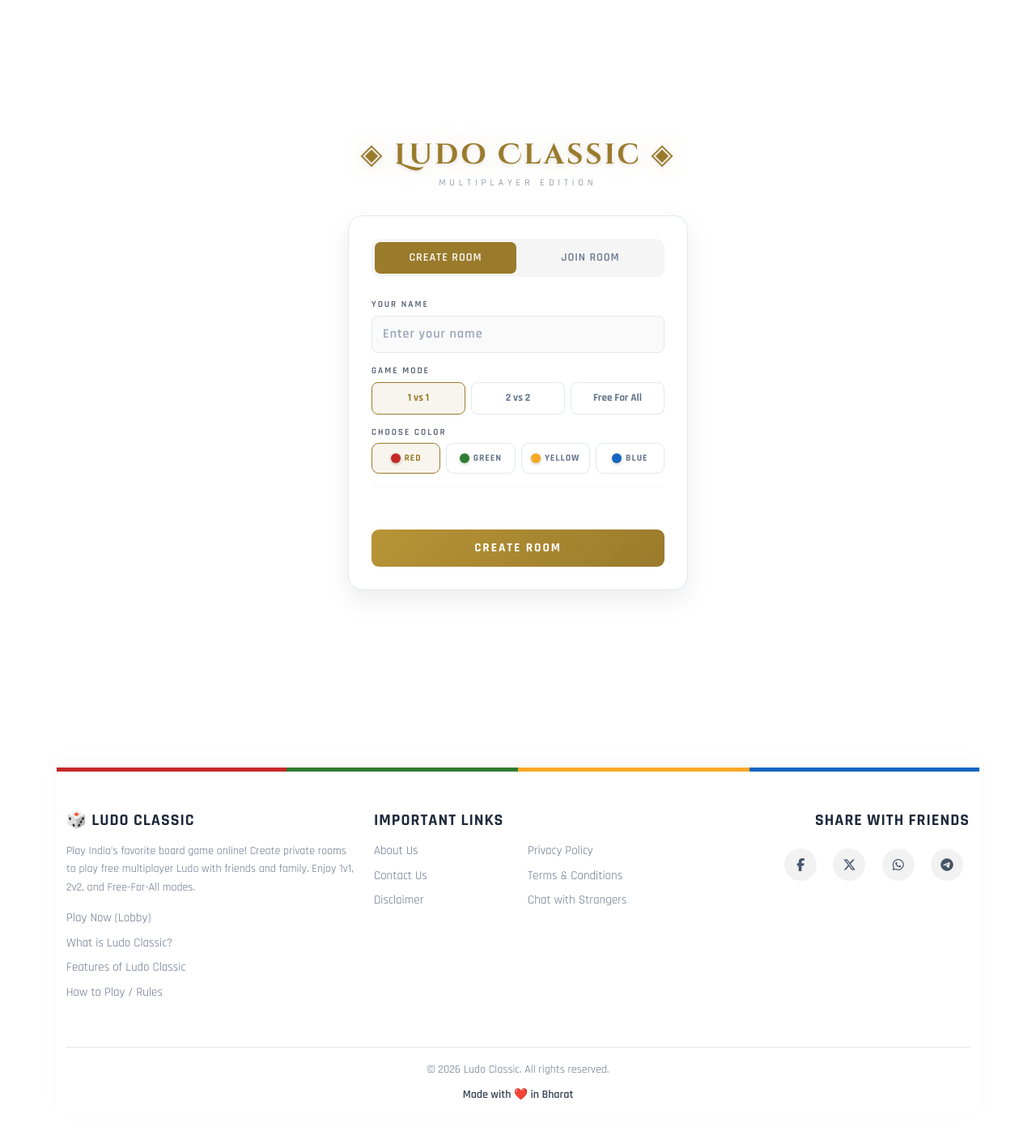
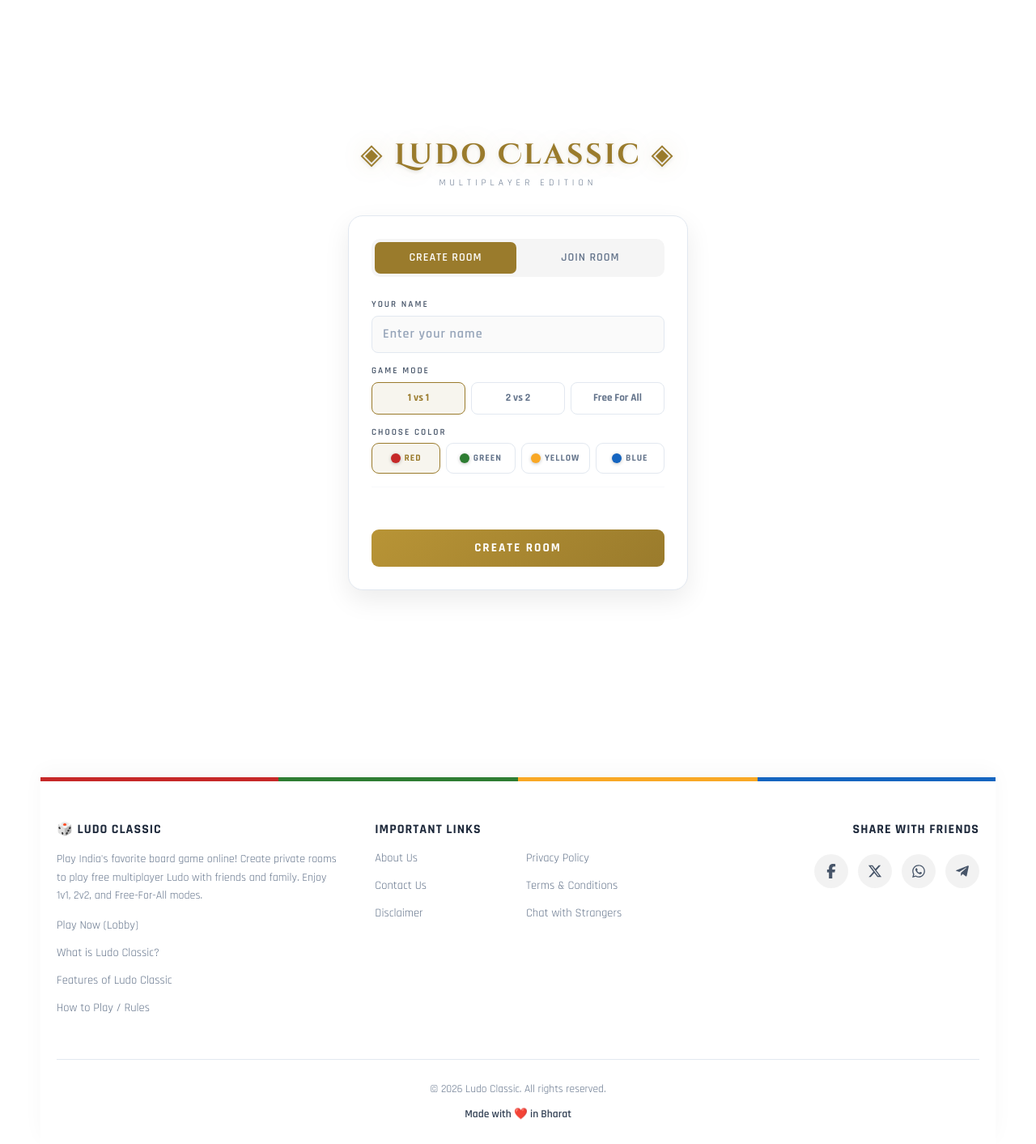
Before and after one commit to ludo-classic/ludo-classic.github.io, a Jekyll site: the page built from index.html, in a window 1280 px wide. Shown: the whole page at 81% size. Built offline with Jekyll 4.4.1, drawn with Linux system fonts in a browser that asks for light colours; comment, search, counter and statistics services are not loaded; before the commit the page ends 1379 px from its top, so only the background shows below that.

Commit message:
Update footer.html

```diff
--- a/_includes/footer.html
+++ b/_includes/footer.html
@@ -2,77 +2,167 @@
   .ludo-footer {
     background-color: #ffffff;
     color: #1e293b;
+    margin-top: 60px;
+    padding: 50px 20px 25px;
     border-top: 5px solid transparent;
     border-image: linear-gradient(to right, #c62828 25%, #2e7d32 25%, #2e7d32 50%, #f9a825 50%, #f9a825 75%, #1565c0 75%) 1;
     box-shadow: 0 -8px 24px rgba(0,0,0,.03);
+    font-family: inherit;
   }
+
+  .ludo-footer * {
+    box-sizing: border-box;
+  }
+
+  .ludo-footer-wrapper {
+    max-width: 1140px;
+    margin: 0 auto;
+  }
+
+  .ludo-footer-grid {
+    display: grid;
+    grid-template-columns: repeat(3, 1fr);
+    gap: 40px;
+    margin-bottom: 40px;
+  }
+
+  .ludo-col {
+    display: flex;
+    flex-direction: column;
+  }
+
+  .footer-heading {
+    color: #1e293b;
+    font-size: 16px;
+    font-weight: 800;
+    margin: 0 0 16px 0;
+    text-transform: uppercase;
+    letter-spacing: 1px;
+  }
+
+  .footer-text-light {
+    color: #64748b;
+    line-height: 1.6;
+    font-size: 14px;
+    margin: 0 0 16px 0;
+  }
+
   .ludo-footer-link {
     display: block;
     color: #64748b;
     text-decoration: none;
-    margin-bottom: 8px;
-    font-size: 15px;
+    margin-bottom: 12px;
+    font-size: 14.5px;
     transition: all 0.3s ease;
+    width: fit-content;
   }
+
   .ludo-footer-link:hover {
     color: #9a7b2c;
-    text-decoration: none;
     transform: translateX(5px);
   }
+
+  .ludo-links-grid {
+    display: grid;
+    grid-template-columns: 1fr 1fr;
+    gap: 10px 20px;
+  }
+
+  .ludo-share-col {
+    align-items: flex-end;
+  }
+
+  .ludo-social-icons {
+    display: flex;
+    gap: 12px;
+    margin-top: 5px;
+  }
+
   .ludo-social-icons a {
-    display: inline-flex;
+    display: flex;
     align-items: center;
     justify-content: center;
-    width: 40px;
-    height: 40px;
+    width: 42px;
+    height: 42px;
     background-color: rgba(0, 0, 0, 0.05);
     color: #475569;
     text-decoration: none;
-    margin: 0 8px;
     border-radius: 50%;
     transition: all 0.3s ease;
   }
+
   .ludo-social-icons a:hover {
     background-color: #1565c0;
     color: #fff;
-    transform: translateY(-3px);
-    box-shadow: 0 4px 12px rgba(21,101,192,.3);
+    transform: translateY(-4px);
+    box-shadow: 0 6px 16px rgba(21, 101, 192, 0.25);
   }
-  .footer-heading {
-    color: #1e293b;
-    font-weight: 800;
-    margin-bottom: 15px;
-    text-transform: uppercase;
-    letter-spacing: 1px;
+
+  .ludo-footer-bottom {
+    text-align: center;
+    padding-top: 24px;
+    border-top: 1px solid #e2e8f0;
+    font-size: 13.5px;
+    color: #64748b;
+    line-height: 1.8;
   }
-  .footer-text-light {
-    color: #64748b;
-    line-height: 1.6;
+
+  .ludo-made-in {
+    display: inline-block;
+    margin-top: 6px;
+    color: #334155;
+    font-weight: 600;
+  }
+
+  @media (max-width: 992px) {
+    .ludo-footer-grid {
+      grid-template-columns: repeat(2, 1fr);
+    }
+    .ludo-share-col {
+      align-items: flex-start;
+      grid-column: 1 / -1;
+    }
+  }
+
+  @media (max-width: 768px) {
+    .ludo-footer-grid {
+      grid-template-columns: 1fr;
+      gap: 32px;
+    }
+    .ludo-links-grid {
+      grid-template-columns: 1fr 1fr;
+    }
+  }
+
+  @media (max-width: 480px) {
+    .ludo-links-grid {
+      grid-template-columns: 1fr;
+    }
   }
 </style>
 
-<footer class="ludo-footer mt-5 pt-5 pb-3">
-  <div class="container">
-    <div class="row">
+<footer class="ludo-footer">
+  <div class="ludo-footer-wrapper">
+    <div class="ludo-footer-grid">
 
-      <div class="col-md-4 mb-4">
+      <div class="ludo-col">
         <h5 class="footer-heading">🎲 Ludo Classic</h5>
-        <p class="small footer-text-light mb-3">Play India's favorite board game online! Create private rooms to play free multiplayer Ludo with friends and family. Enjoy 1v1, 2v2, and Free-For-All modes.</p>
+        <p class="footer-text-light">Play India's favorite board game online! Create private rooms to play free multiplayer Ludo with friends and family. Enjoy 1v1, 2v2, and Free-For-All modes.</p>
         <a href="/" class="ludo-footer-link">Play Now (Lobby)</a>
         <a href="/what-is-ludo.html" class="ludo-footer-link">What is Ludo Classic?</a>
         <a href="/ludo-classic-features.html" class="ludo-footer-link">Features of Ludo Classic</a>
         <a href="/rules.html" class="ludo-footer-link">How to Play / Rules</a>
       </div>
 
-      <div class="col-md-4 mb-4">
+      <div class="ludo-col">
         <h5 class="footer-heading">Important Links</h5>
-        <div class="row">
-          <div class="col-6">
+        <div class="ludo-links-grid">
+          <div>
             <a href="/about.html" class="ludo-footer-link">About Us</a>
             <a href="/contact.html" class="ludo-footer-link">Contact Us</a>
             <a href="/disclaimer.html" class="ludo-footer-link">Disclaimer</a>
           </div>
-          <div class="col-6">
+          <div>
             <a href="/privacy-policy.html" class="ludo-footer-link">Privacy Policy</a>
             <a href="/terms.html" class="ludo-footer-link">Terms & Conditions</a>
             <a href="https://shkumaraman.github.io" class="ludo-footer-link">Chat with Strangers</a>
@@ -80,30 +170,34 @@
         </div>
       </div>
 
-      <div class="col-md-4 mb-4 d-flex flex-column align-items-md-end align-items-start">
+      <div class="ludo-col ludo-share-col">
         <h5 class="footer-heading">Share with Friends</h5>
-        <div class="ludo-social-icons mt-2">
-          <a href="https://www.facebook.com/sharer/sharer.php?u={{ site.url }}" target="_blank" title="Share on Facebook">
-            <i class="fab fa-facebook-f"></i>
+        <div class="ludo-social-icons">
+          <a href="https://www.facebook.com/sharer/sharer.php?u={{ site.url }}" target="_blank" title="Share on Facebook" aria-label="Share on Facebook">
+            <svg xmlns="http://www.w3.org/2000/svg" width="18" height="18" viewBox="0 0 320 512" fill="currentColor"><path d="M80 299.3V512H196V299.3h86.5l18-97.8H196V166.9c0-51.7 20.3-71.5 72.7-71.5c16.3 0 29.4.4 37 1.2V7.9C291.4 4 256.4 0 236.2 0C129.3 0 80 50.5 80 159.4v42.1H14v97.8H80z"/></svg>
           </a>
-          <a href="https://twitter.com/intent/tweet?url={{ site.url }}&text=Come play Ludo with me!" target="_blank" title="Share on X">
-            <i class="fab fa-x-twitter"></i>
+          <a href="https://twitter.com/intent/tweet?url={{ site.url }}&text=Come play Ludo with me!" target="_blank" title="Share on X (Twitter)" aria-label="Share on X">
+            <svg xmlns="http://www.w3.org/2000/svg" width="18" height="18" viewBox="0 0 512 512" fill="currentColor"><path d="M389.2 48h70.6L305.6 224.2 487 464H345L233.7 318.6 106.5 464H35.8L200.7 275.5 26.8 48H172.4L272.9 180.9 389.2 48zM364.4 421.8h39.1L151.1 88h-42L364.4 421.8z"/></svg>
           </a>
-          <a href="https://api.whatsapp.com/send?text=Let's play Ludo Classic together! Join my room here: {{ site.url }}" target="_blank" title="Share on WhatsApp">
-            <i class="fab fa-whatsapp"></i>
+          <a href="https://api.whatsapp.com/send?text=Let's play Ludo Classic together! Join my room here: {{ site.url }}" target="_blank" title="Share on WhatsApp" aria-label="Share on WhatsApp">
+            <svg xmlns="http://www.w3.org/2000/svg" width="18" height="18" viewBox="0 0 448 512" fill="currentColor"><path d="M380.9 97.1C339 55.1 283.2 32 223.9 32c-122.4 0-222 99.6-222 222 0 39.1 10.2 77.3 29.6 111L0 480l117.7-30.9c32.4 17.7 68.9 27 106.1 27h.1c122.3 0 224.1-99.6 224.1-222 0-59.3-25.2-115-67.1-157zm-157 341.6c-33.2 0-65.7-8.9-94-25.7l-6.7-4-69.8 18.3L72 359.2l-4.4-7c-18.5-29.4-28.2-63.3-28.2-98.2 0-101.7 82.8-184.5 184.6-184.5 49.3 0 95.6 19.2 130.4 54.1 34.8 34.9 56.2 81.2 56.1 130.5 0 101.8-84.9 184.6-186.6 184.6zm101.2-138.2c-5.5-2.8-32.8-16.2-37.9-18-5.1-1.9-8.8-2.8-12.5 2.8-3.7 5.6-14.3 18-17.6 21.8-3.2 3.7-6.5 4.2-12 1.4-32.6-16.3-54-29.1-75.5-66-5.7-9.8 5.7-9.1 16.3-30.3 1.8-3.7 .9-6.9-.5-9.7-1.4-2.8-12.5-30.1-17.1-41.2-4.5-10.8-9.1-9.3-12.5-9.5-3.2-.2-6.9-.2-10.6-.2-3.7 0-9.7 1.4-14.8 6.9-5.1 5.6-19.4 19-19.4 46.3s19.9 53.7 22.7 57.4c2.8 3.7 39.1 59.7 94.8 83.8 35.2 15.2 49 16.5 66.6 13.9 10.7-1.6 32.8-13.4 37.4-26.4 4.6-13 4.6-24.1 3.2-26.4-1.3-2.5-5-3.9-10.5-6.6z"/></svg>
           </a>
-          <a href="https://t.me/share/url?url={{ site.url }}&text=Let's play Ludo Classic!" target="_blank" title="Share on Telegram">
-            <i class="fab fa-telegram-plane"></i>
+          <a href="https://t.me/share/url?url={{ site.url }}&text=Let's play Ludo Classic!" target="_blank" title="Share on Telegram" aria-label="Share on Telegram">
+            <svg xmlns="http://www.w3.org/2000/svg" width="18" height="18" viewBox="0 0 448 512" fill="currentColor"><path d="M446.7 98.6l-67.6 318.8c-5.1 22.5-18.4 28.1-37.3 17.5l-103-75.9-49.7 47.8c-5.5 5.5-10.1 10.1-20.7 10.1l7.4-104.9 190.9-172.5c8.3-7.4-1.8-11.5-12.9-4.1L117.8 284 16.2 252.2c-22.1-6.9-22.5-22.1 4.6-32.7L418.2 66.4c18.4-6.9 34.5 4.1 28.5 32.2z"/></svg>
           </a>
         </div>
       </div>
 
     </div>
 
-    <div class="text-center mt-4 pt-3 small footer-text-light" style="border-top: 1px solid #e2e8f0;">
-      &copy; <script>document.write(new Date().getFullYear())</script> Ludo Classic. All rights reserved.
+    <div class="ludo-footer-bottom">
+      &copy; <span id="ludo-year"></span> Ludo Classic. All rights reserved.
       <br>
-      <span class="mt-2 d-inline-block" style="color: #334155; font-weight: 600;">Made with ❤️ in Bharat</span>
+      <span class="ludo-made-in">Made with ❤️ in Bharat</span>
     </div>
   </div>
 </footer>
+
+<script>
+  document.getElementById('ludo-year').textContent = new Date().getFullYear();
+</script>
```
